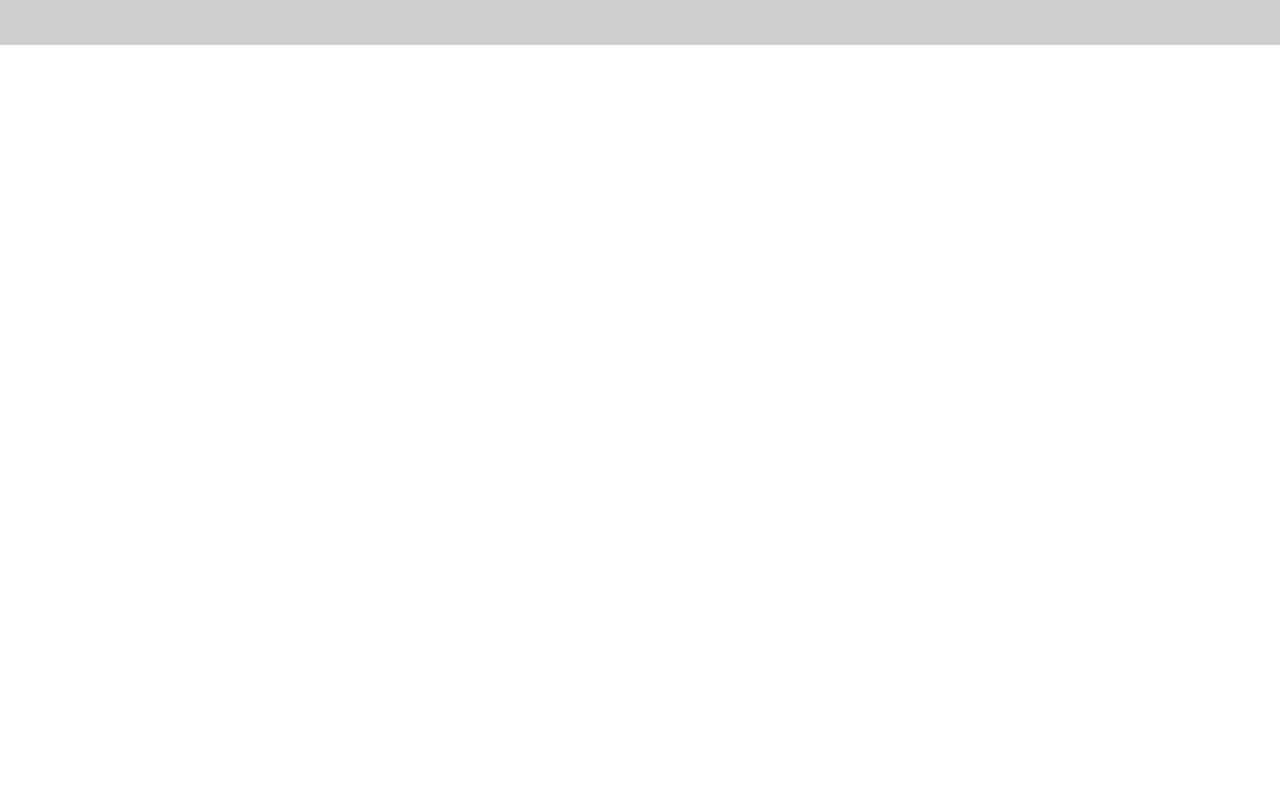
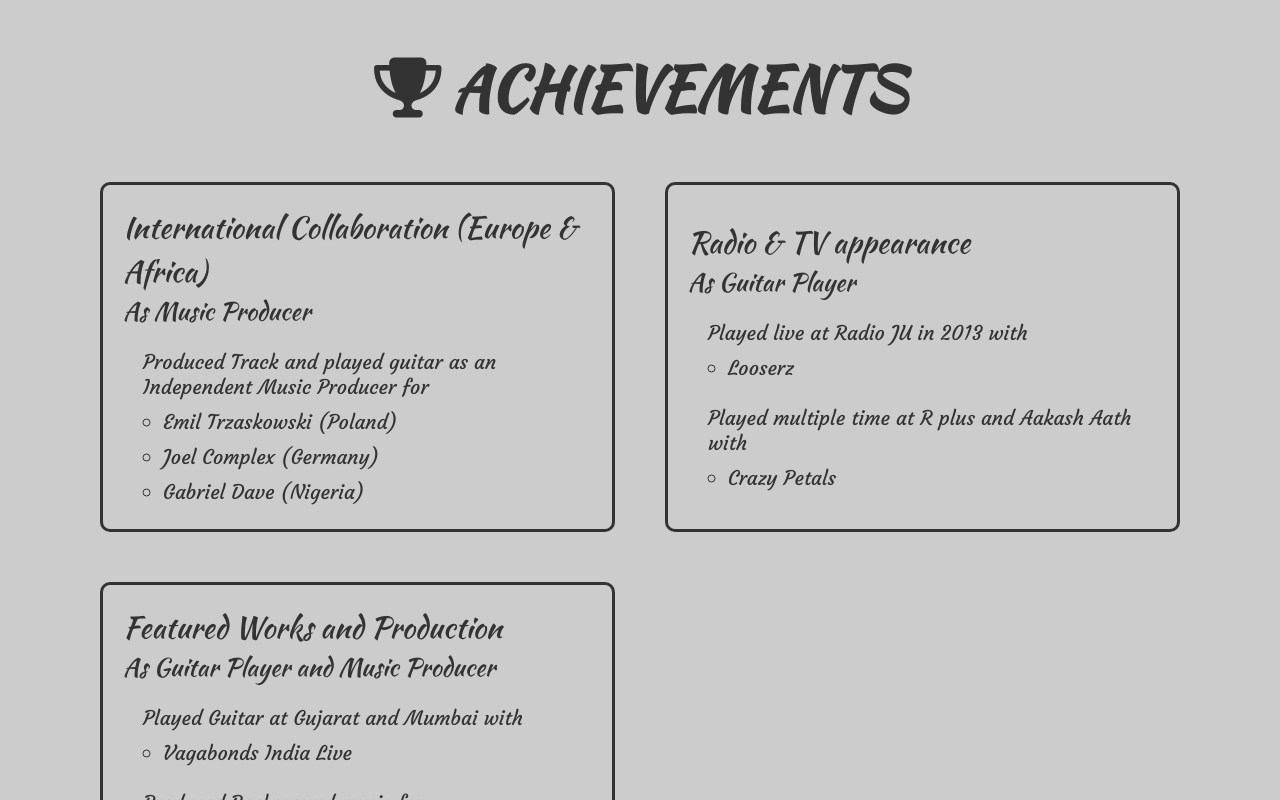
Before and after one commit to AbhishekBiswasGitHub/arka-along-with-lucille, a React (Vite) app: page / in a window 1280 px wide. Shown: the part 2060-2860 px from the top of the page. Before the commit the page ends 2105 px from the top, so only its background shows below. Built offline with nearby package versions, Linux system fonts and the light colour scheme.

Commit message:
Add component Achievements

```diff
--- /dev/null
+++ b/src/Achievement.css
@@ -0,0 +1,40 @@
+@font-face {
+  font-family: KaushanScript;
+  src: url(./assets/fonts/KaushanScript.ttf);
+}
+
+.achievement {
+  display: flex;
+  flex-direction: column;
+  align-items: center;
+  justify-content: center;
+
+  width: 100%;
+
+  padding: 2rem;
+
+  border: 3px solid #333;
+  border-radius: 1rem;
+}
+
+.achievement-title {
+  width: 100%;
+
+  font-family: KaushanScript;
+  font-size: 3rem;
+}
+
+.achievement-role {
+  width: 100%;
+
+  font-family: KaushanScript;
+  font-size: 2.5rem;
+}
+
+.achievement-works {
+  width: 100%;
+
+  padding-left: 2rem;
+
+  list-style-type: none;
+}
--- /dev/null
+++ b/src/Achievement.jsx
@@ -0,0 +1,36 @@
+import PropTypes from "prop-types";
+
+import "./Achievement.css";
+import AchievementWork from "./AchievementWork";
+
+const Achievement = ({ title, role, works }) => {
+  return (
+    <div className="achievement">
+      <div className="achievement-title">
+        {title}
+      </div>
+      <div className="achievement-role">
+        As {role}
+      </div>
+      <ul className="achievement-works">
+        {works.map(
+          ({ details, artists }, index) => (
+            <AchievementWork
+              key={index}
+              details={details}
+              artists={artists}
+            />
+          )
+        )}
+      </ul>
+    </div>
+  );
+};
+
+Achievement.propTypes = {
+  title: PropTypes.string.isRequired,
+  role: PropTypes.string.isRequired,
+  works: PropTypes.array.isRequired,
+};
+
+export default Achievement;
--- /dev/null
+++ b/src/AchievementWork.css
@@ -0,0 +1,31 @@
+@font-face {
+  font-family: Courgette;
+  src: url(./assets/fonts/Courgette.ttf);
+}
+
+.achievement-work {
+  padding-top: 2rem;
+}
+
+.achievement-work-details {
+  width: 100%;
+
+  font-family: Courgette;
+  font-size: 2rem;
+}
+
+.achievement-work-artists {
+  width: 100%;
+
+  padding-top: 0.5rem;
+  padding-left: 2rem;
+}
+
+.achievement-work-artist {
+  width: 100%;
+
+  padding: 0.5rem 0;
+
+  font-family: Courgette;
+  font-size: 2rem;
+}
--- /dev/null
+++ b/src/AchievementWork.jsx
@@ -0,0 +1,35 @@
+import PropTypes from "prop-types";
+
+import "./AchievementWork.css";
+
+const AchievementWork = ({
+  details,
+  artists,
+}) => {
+  return (
+    <li className="achievement-work">
+      <div className="achievement-work-details">
+        {details}
+      </div>
+      {artists.length && (
+        <ul className="achievement-work-artists">
+          {artists.map((artist, index) => (
+            <li
+              key={index}
+              className="achievement-work-artist"
+            >
+              {artist}
+            </li>
+          ))}
+        </ul>
+      )}
+    </li>
+  );
+};
+
+AchievementWork.propTypes = {
+  details: PropTypes.string.isRequired,
+  artists: PropTypes.array.isRequired,
+};
+
+export default AchievementWork;
--- /dev/null
+++ b/src/Achievements.css
@@ -0,0 +1,36 @@
+@font-face {
+  font-family: KaushanScript;
+  src: url(./assets/fonts/KaushanScript.ttf);
+}
+
+#achievements-container {
+  display: flex;
+  flex-direction: column;
+  align-items: center;
+  justify-content: center;
+
+  width: 100%;
+}
+
+#achievements-heading {
+  width: 100%;
+
+  font-family: KaushanScript;
+  font-size: 6rem;
+  text-align: center;
+  text-transform: uppercase;
+}
+
+#achievements-heading > i {
+  padding-right: 1rem;
+}
+
+#achievements {
+  display: grid;
+  grid-template-columns: repeat(2, 1fr);
+  gap: 5rem;
+
+  width: 100%;
+
+  padding: 5rem 10rem;
+}
--- /dev/null
+++ b/src/Achievements.jsx
@@ -0,0 +1,81 @@
+import Achievement from "./Achievement";
+import "./Achievements.css";
+
+const Achievements = () => {
+  const achievements = [
+    {
+      title:
+        "International Collaboration (Europe & Africa)",
+      role: "Music Producer",
+      works: [
+        {
+          details:
+            "Produced Track and played guitar as an Independent Music Producer for",
+          artists: [
+            "Emil Trzaskowski (Poland)",
+            "Joel Complex (Germany)",
+            "Gabriel Dave (Nigeria)",
+          ],
+        },
+      ],
+    },
+    {
+      title: "Radio & TV appearance",
+      role: "Guitar Player",
+      works: [
+        {
+          details:
+            "Played live at Radio JU in 2013 with",
+          artists: ["Looserz"],
+        },
+        {
+          details:
+            "Played multiple time at R plus and Aakash Aath with",
+          artists: ["Crazy Petals"],
+        },
+      ],
+    },
+    {
+      title: "Featured Works and Production",
+      role: "Guitar Player and Music Producer",
+      works: [
+        {
+          details:
+            "Played Guitar at Gujarat and Mumbai with",
+          artists: ["Vagabonds India Live"],
+        },
+        {
+          details:
+            "Produced Background music for",
+          artists: [
+            "an upcoming movie (Uranchu) of ESKAY MOVIES",
+            "multiple Documentaries of WB Government",
+          ],
+        },
+      ],
+    },
+  ];
+
+  return (
+    <div id="achievements-container">
+      <h2 id="achievements-heading">
+        <i className="fa-solid fa-trophy"></i>
+        achievements
+      </h2>
+      <div id="achievements">
+        {achievements.map(
+          ({ title, role, works }, index) => (
+            <Achievement
+              key={index}
+              title={title}
+              role={role}
+              works={works}
+            />
+          )
+        )}
+      </div>
+    </div>
+  );
+};
+
+export default Achievements;
--- a/src/App.jsx
+++ b/src/App.jsx
@@ -1,6 +1,7 @@
 import Hero from "./Hero";
 import Skills from "./Skills";
 import Live from "./Live";
+import Achievements from "./Achievements";
 
 import "./App.css";
 
@@ -10,6 +11,7 @@ const App = () => {
       <Hero />
       <Skills />
       <Live />
+      <Achievements />
     </div>
   );
 };
```
